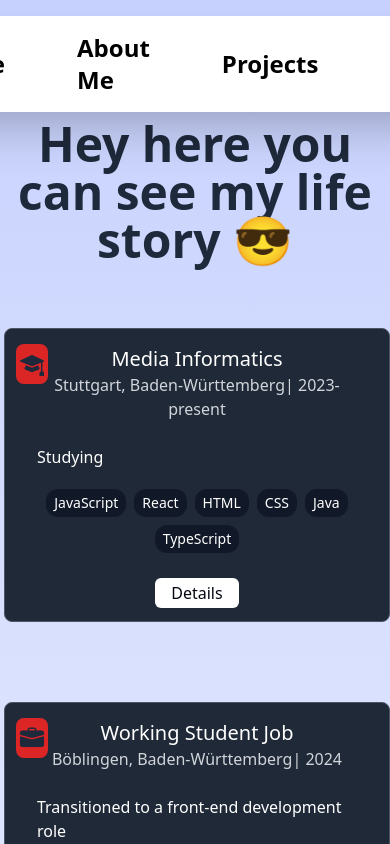
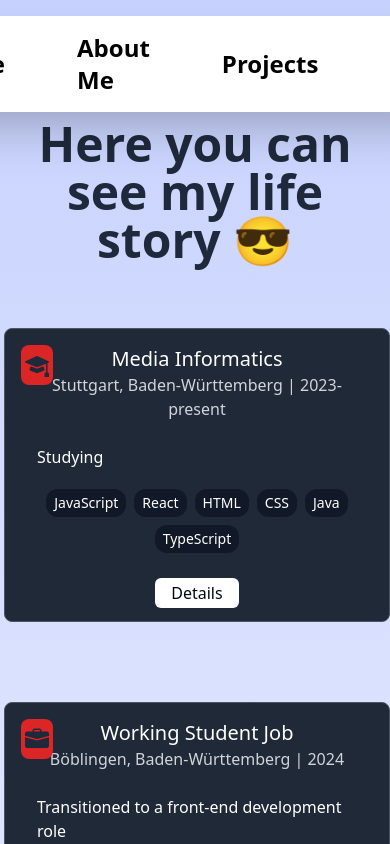
Before and after one commit to NiFink/Portfolio, a React (Create React App) app in the folder frontend/: page /aboutme in a window 390 px wide. Shown: the top 844 px of the page. Built offline with nearby package versions, Linux system fonts and the light colour scheme.

Commit message:
AboutMe Animation

```diff
--- a/frontend/src/Pages/AboutMePage/AboutMePage.tsx
+++ b/frontend/src/Pages/AboutMePage/AboutMePage.tsx
@@ -4,7 +4,7 @@ function AboutMePage() {
   return (
     <div className="h-full pt-20 justify-center bg-gradient-to-b from-indigo-200  to-white">
       <div className="w-full text-center text-5xl font-bold  text-slate-800 mt-10">
-        Hey here you can see my life story 😎
+        Here you can see my life story 😎
       </div>
       <Timeline defaultColor="bg-white"/>
     </div>
--- a/frontend/src/Pages/AboutMePage/Components/Timeline.tsx
+++ b/frontend/src/Pages/AboutMePage/Components/Timeline.tsx
@@ -1,26 +1,32 @@
+import { motion } from "framer-motion";
 import timelineElements from "./timelineElements";
+
 interface TimelineProps {
   defaultColor?: string;
 }
+
 export default function Timeline({ defaultColor }: TimelineProps) {
   return (
-    <div className="mt-16 flex flex-col gap-20 text-white ">
+    <div className="my-16 flex flex-col gap-20 text-white">
       {timelineElements.map((element) => {
         const color = defaultColor || `bg-${element.color}-500`;
 
         return (
-          <div key={element.id} className="flex justify-center relative">
-            <div
-              className={`${color} w-0.5 h-6 translate-x-20 translate-y-56 opacity-60 sm:hidden`}
-            ></div>
-            <div
-              className={`${color} w-0.5 h-6 translate-x-80 translate-y-56 opacity-60 sm:hidden`}
-            ></div>
+          <motion.div
+            key={element.id}
+            className="flex justify-center relative"
+            initial={{ opacity: 0, x: 100 }}
+            whileInView={{ opacity: 1, x: 0 }}
+            exit={{ opacity: 0, x: 100 }}
+            transition={{ duration: 0.6, ease: "easeOut" }}
+            viewport={{ once: false, amount: 0.2 }}
+          >
+            <div className={`${color} w-0.5 h-6 translate-x-20 translate-y-56 opacity-60 sm:hidden`}></div>
+            <div className={`${color} w-0.5 h-6 translate-x-80 translate-y-56 opacity-60 sm:hidden`}></div>
+
             <div className="hidden items-start w-44 pt-0.5 relative sm:flex">
               <div className="w-4/5 text-slate-800">{element.date}</div>
-              <div
-                className={`bg-black w-px h-[80%] translate-x-5 translate-y-16 opacity-30`}
-              ></div>
+              <div className="bg-black w-px h-[80%] translate-x-5 translate-y-16 opacity-30"></div>
               <i
                 className={`${
                   element.icon === "school"
@@ -28,27 +34,24 @@ export default function Timeline({ defaultColor }: TimelineProps) {
                     : "bi bi-briefcase-fill"
                 } text-white text-3xl p-2 rounded-lg z-20 bg-indigo-500`}
               ></i>
-              <div
-                className={`bg-slate-900 h-px w-8 mx-2 translate-y-6 opacity-30`}
-              ></div>
+              <div className="bg-slate-900 h-px w-8 mx-2 translate-y-6 opacity-30"></div>
             </div>
-            <div className="border border-gray-600 rounded-lg px-8 py-4 bg-gray-800 w-full text-center z-10 sm:w-96">
+
+            <div className="border border-gray-600 rounded-lg px-8 py-4 bg-gray-800 w-full text-center z-10 sm:w-96 relative">
               <div className="text-xl font-medium">{element.title}</div>
               <div className="text-gray-300 mb-6 sm:mb-8 sm:text-xs">
                 {element.location}
-                <span className="sm:hidden">| {element.date}</span>
+                <span className="sm:hidden"> | {element.date}</span>
               </div>
               <div className="mb-4 text-left">{element.description}</div>
               <div className="flex flex-wrap mb-6 justify-center">
                 {element.tech.map((tech, index) => (
-                  <span
-                    key={index}
-                    className="bg-gray-900 rounded-xl px-2 py-1 text-sm m-1"
-                  >
+                  <span key={index} className="bg-gray-900 rounded-xl px-2 py-1 text-sm m-1">
                     {tech}
                   </span>
                 ))}
               </div>
+
               <i
                 className={`absolute left-4 top-4 sm:hidden ${
                   element.icon === "school"
@@ -56,13 +59,14 @@ export default function Timeline({ defaultColor }: TimelineProps) {
                     : "bi bi-briefcase-fill"
                 } text-slate-800 text-2xl p-1 rounded-lg z-20 bg-red-600`}
               ></i>
+
               <a
                 className={`${color} text-gray-950 font-medium px-4 py-1 rounded-md mx-auto cursor-pointer hover:bg-gray-950 hover:text-white`}
               >
                 {element.buttonText}
               </a>
             </div>
-          </div>
+          </motion.div>
         );
       })}
     </div>
```
